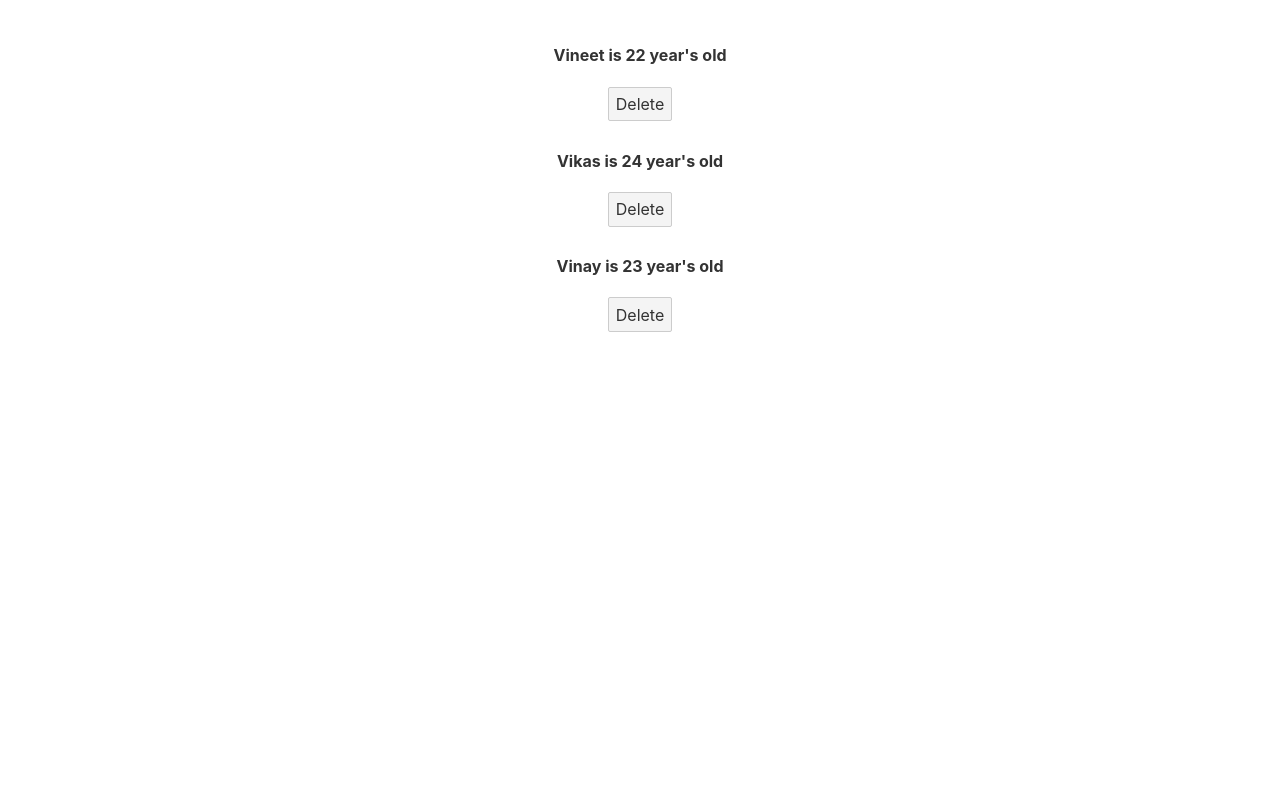
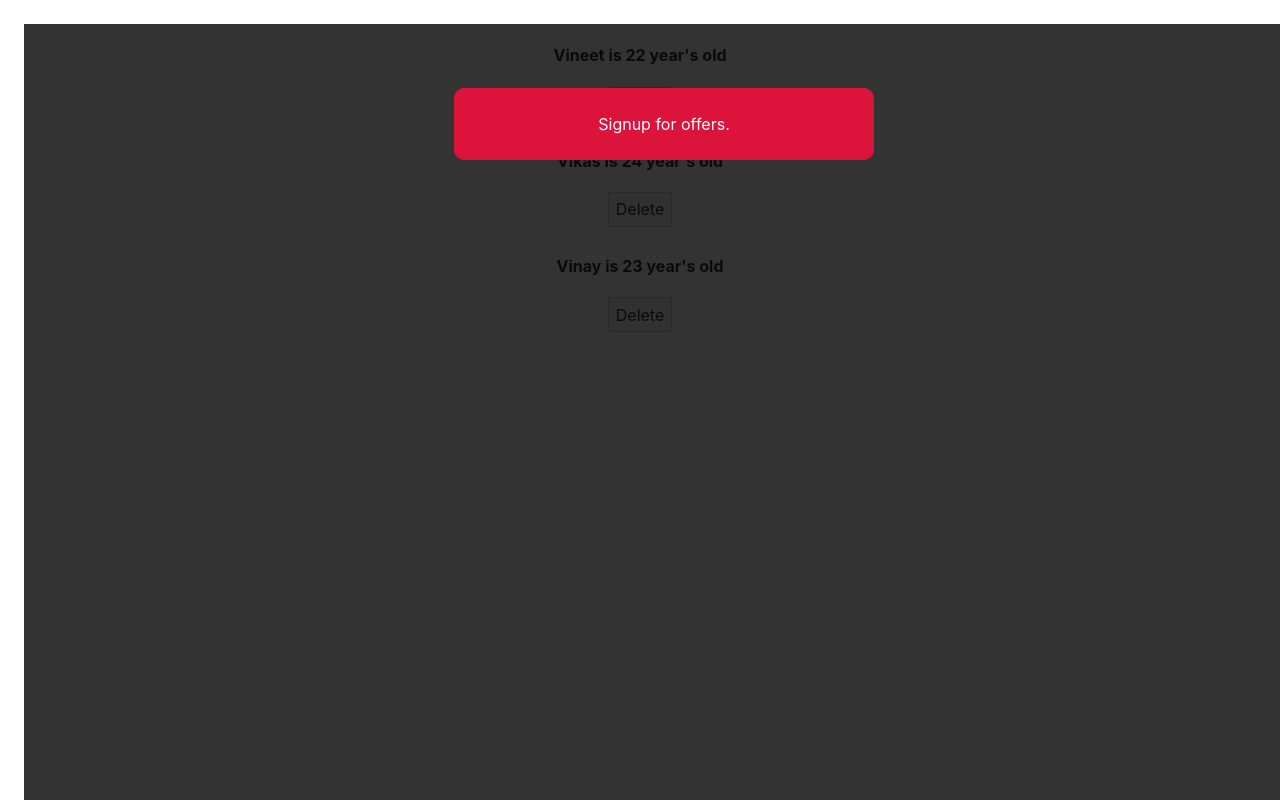
Before and after one commit to VineetPrasadVerma/Basic-Svelete-App, a Svelte app in the folder my-project/: page / in a window 1280 px wide. Built offline with nearby package versions, Linux system fonts and the light colour scheme.

Commit message:
Learnt about component css and conditonal class

```diff
--- a/my-project/src/App.svelte
+++ b/my-project/src/App.svelte
@@ -1,4 +1,5 @@
 <script>
+	import Modal from './Modal.svelte'
 	// // let name = 'My First Svelte App';
 	// let beltColor = 'Black'
 	// let firstName = 'Vineet'
@@ -36,7 +37,7 @@
 	<!-- <input type="text" bind:value={beltColor}>
 	<input type="text" bind:value={firstName}>
 	<input type="text" bind:value={lastName}> -->
-
+	<Modal/>
 	{#each persons as person (person.id)}
 		<div>
 			<h4>{person.name} is {person.age} year's old</h4>
--- /dev/null
+++ b/my-project/src/Modal.svelte
@@ -0,0 +1,36 @@
+<script>
+    let showModal = true
+    let isPromo = true;
+</script>
+
+{#if showModal}
+    <div class='backdrop' class:promo={isPromo}>
+        <div class="modal">
+            <p>Signup for offers.</p>
+        </div>
+    </div>
+{/if}
+
+<style>
+    .backdrop{
+        width: 100%;
+        height: 100%;
+        position: fixed;
+        background: rgba(0,0,0,0.8);
+    }
+
+    .modal{
+        padding: 10px;
+        border-radius: 10px;
+        background: white;
+        text-align: center;
+        max-width: 400px;
+        margin: 5% auto;
+    }
+
+    .promo .modal{
+        background: crimson;
+        color: white;
+    }
+
+</style>
```
